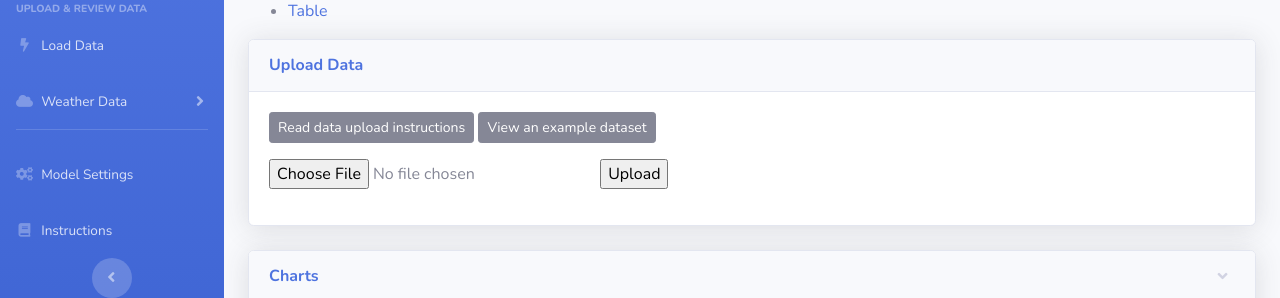
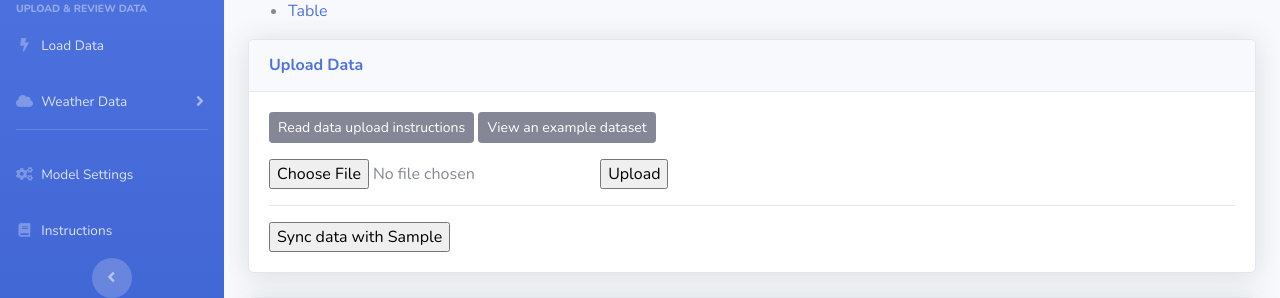
Before and after one commit to dpinney/coopforecast, a Flask app: template forecast_app/templates/data-view.html in a window 1280 px wide. Shown: the part 199-497 px from the top of the page. Run offline with Flask 2, Linux system fonts and the light colour scheme; the template is opened without the code that fills it: most values are stand-ins (such as "Sample title", 1, 10 or a date in 2020); parts of the project's set-up code (start-up, migrations or seed data) failed here and were passed over; some libraries are stand-ins or nearby versions.

Commit message:
Stub sync_request button

```diff
--- a/forecast_app/__init__.py
+++ b/forecast_app/__init__.py
@@ -15,6 +15,7 @@ from forecast_app.views import (
     ForecastModelListView,
     ForecastModelDetailView,
 )
+from forecast_app.models import HistoricalData
 from forecast_app.config import config_map, SECRET_VARS
 
 
@@ -56,4 +57,9 @@ def create_app(config: str):
     for view in static_views:
         app.add_url_rule(f"/{view}", view_func=RenderTemplateView.view(view))
 
+    # TODO: Put this in proper class
+    @app.route("/historical-weather-data/sync", methods=["POST"])
+    def sync_asos():
+        HistoricalData.query.first()
+
     return app
--- a/forecast_app/templates/data-view.html
+++ b/forecast_app/templates/data-view.html
@@ -30,6 +30,12 @@
       </form>
     </div>
 
+    {% if sync_request %}
+    <hr>
+    <form action="/{{ view_name }}/sync" method="POST">
+      <input type=submit value="Sync data with {{ sync_request }}">
+    </form>
+    {% endif %}
   </div>
 </div>
 
--- a/forecast_app/views.py
+++ b/forecast_app/views.py
@@ -22,6 +22,8 @@ class DataView(MethodView):
     gist_example = None
     instructions = None
     hide_table = None
+    # Variable for whether user can sync data with external API
+    sync_request = None
 
     def get_table(self):
         query = db.session.query(
@@ -51,6 +53,7 @@ class DataView(MethodView):
         if not messages:
             messages = []
 
+        # NOTE: Just pass self?
         return render_template(
             f"data-view.html",
             **{
@@ -63,6 +66,7 @@ class DataView(MethodView):
                 "gist_example": self.gist_example,
                 "instructions": self.instructions,
                 "hide_table": self.hide_table,
+                "sync_request": self.sync_request,
             },
         )
 
@@ -75,6 +79,7 @@ class ForecastWeatherDataView(DataView):
     gist_example = "https://gist.github.com/kmcelwee/e56308a8096356fcdc699ca168904aa4"
     instructions = "/instructions#forecast-weather-data"
     hide_table = False
+    sync_request = "The National Weather Service"
 
 
 class HistoricalLoadDataView(DataView):
@@ -95,6 +100,7 @@ class HistoricalWeatherDataView(DataView):
     gist_example = "https://gist.github.com/kmcelwee/e56308a8096356fcdc699ca168904aa4"
     instructions = "/instructions#historical-weather-data"
     hide_table = True
+    sync_request = "ASOS"
 
 
 class ForecastView(MethodView):
```
